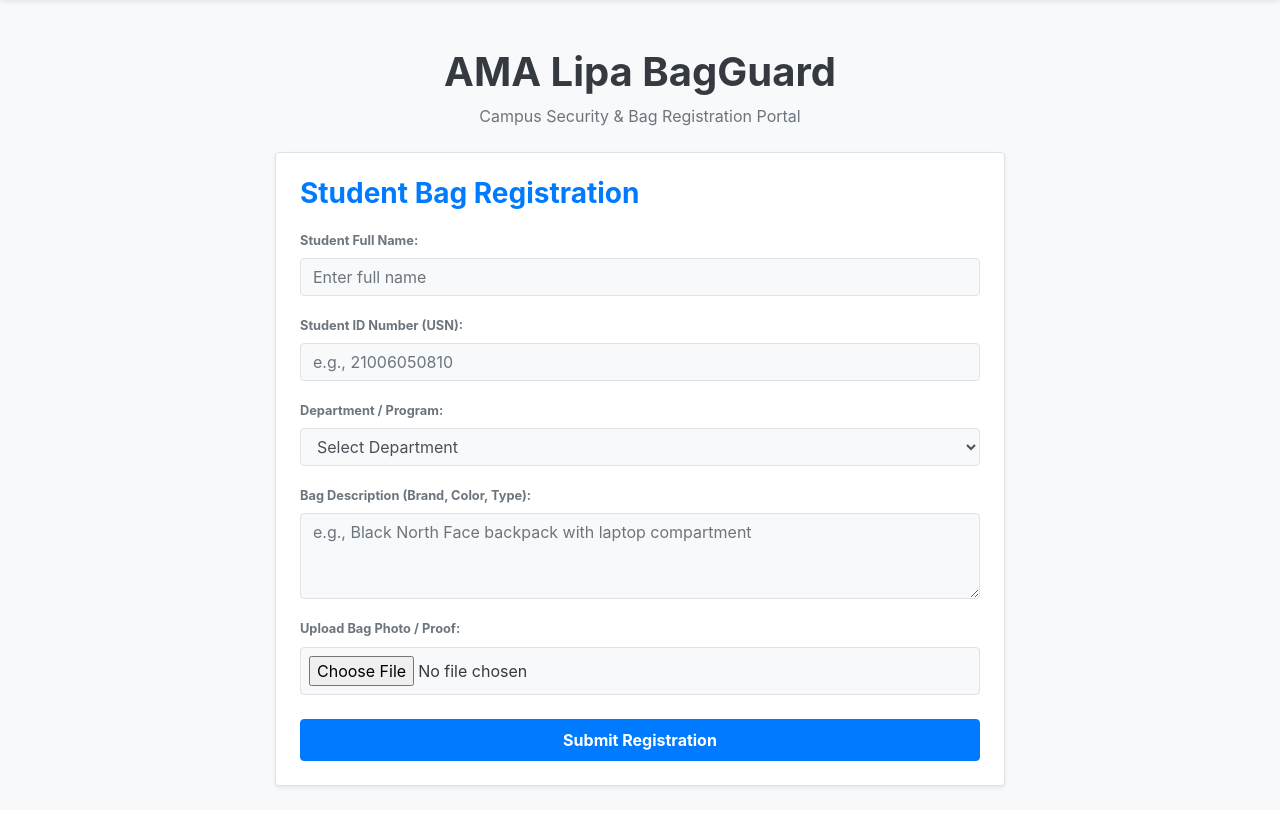
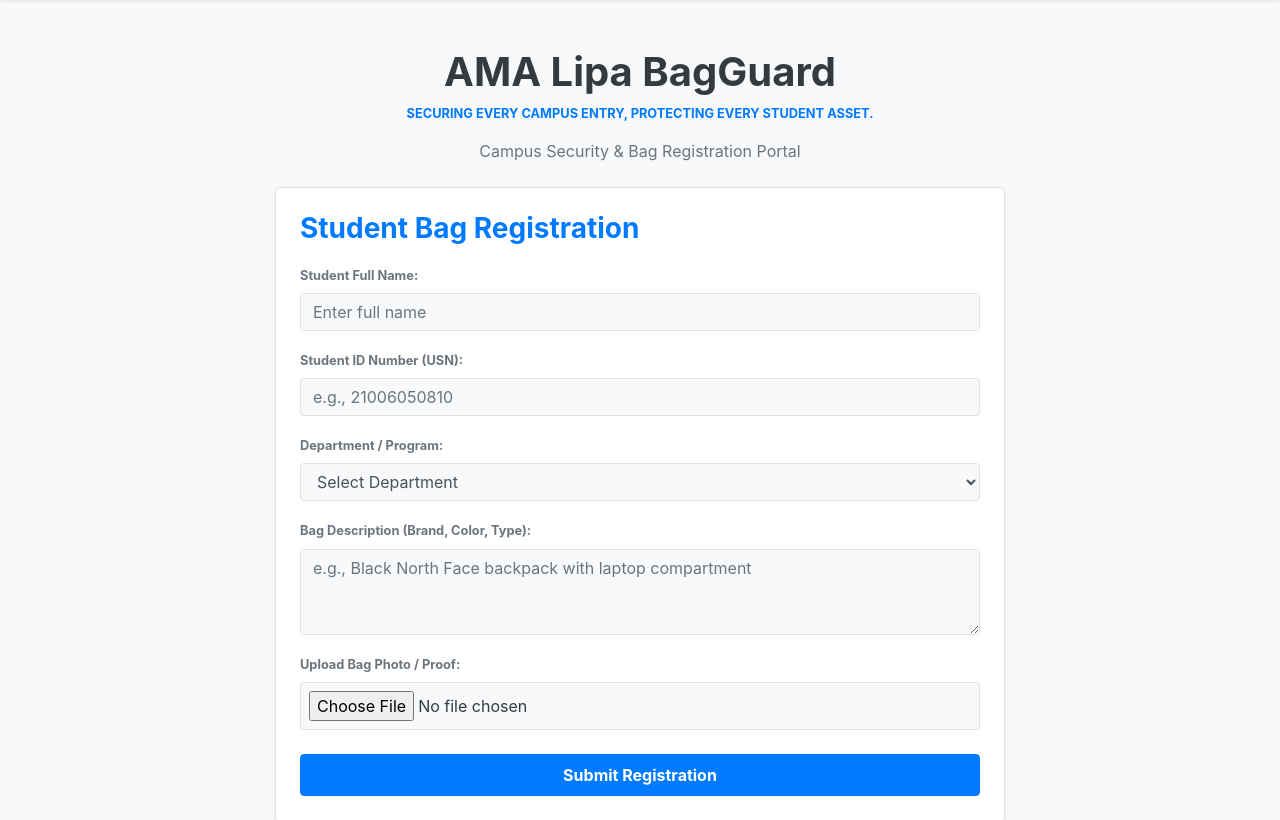
Before and after one commit to ivanperjes1/amalipa-bagguard, a Flask app: page / in a window 1280 px wide. Shown: the part 56-876 px from the top of the page. Before the commit the page ends 845 px from the top, so only its background shows below. Run offline with Flask 3, Linux system fonts and the light colour scheme; some libraries are stand-ins or nearby versions.

Commit message:
Add official tagline to home page header

```diff
--- a/templates/index.html
+++ b/templates/index.html
@@ -4,6 +4,10 @@
     <div class="col-md-8">
         <div class="text-center mb-4">
             <h1 class="font-weight-bold text-dark">AMA Lipa BagGuard</h1>
+            <!-- Added Official Tagline -->
+            <p class="text-uppercase font-weight-bold text-primary small tracking-wide mt-1">
+                Securing every campus entry, protecting every student asset.
+            </p>
             <p class="text-muted">Campus Security & Bag Registration Portal</p>
         </div>
 
```
